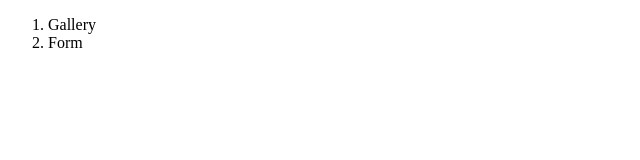
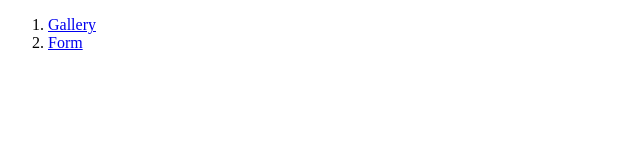
Before and after one commit to mashukak/goit-js-hw-09, a plain HTML site: page index.html in a window 1280 px wide. Shown: the full height of the page, 0-640 px from the left. Drawn offline with Linux system fonts and the light colour scheme.

Commit message:
Deploying to gh-pages from @ mashukak/goit-js-hw-09@4a138eacf9a48438719dc2653bd0f46769311aba 🚀

```diff
--- a/index.html
+++ b/index.html
@@ -9,8 +9,8 @@
   <body>
   <nav>
     <ol>
-      <li><a href="./1-gallary.html"></a>Gallery </li>
-      <li><a href="./2-form.html"></a>Form</li>
+      <li><a href="./1-gallary.html">Gallery</a></li>
+      <li><a href="./2-form.html">Form</a></li>
     </ol>
   </nav>
   </body>
```
